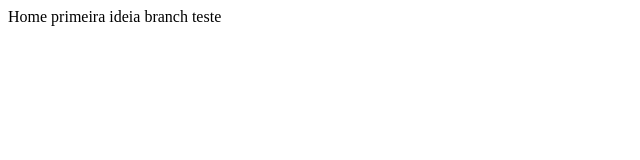
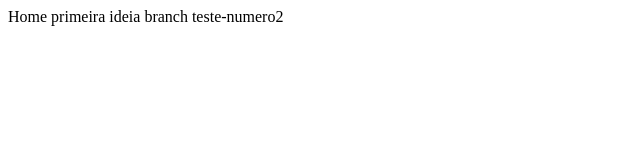
Before and after one commit to ivanugarte/ideia-unica, a Next.js app: page / in a window 1280 px wide. Shown: the top 160 px of the page, without its empty margins (0-640 px from the left). Built offline with nearby package versions, Linux system fonts and the light colour scheme.

Commit message:
nova chamada da branch teste-numero2

```diff
--- a/pages/index.js
+++ b/pages/index.js
@@ -1,5 +1,5 @@
 function Home() {
-  return <div>Home primeira ideia branch teste</div>
+  return <div>Home primeira ideia branch teste-numero2</div>
 }
 
 export default Home
```
